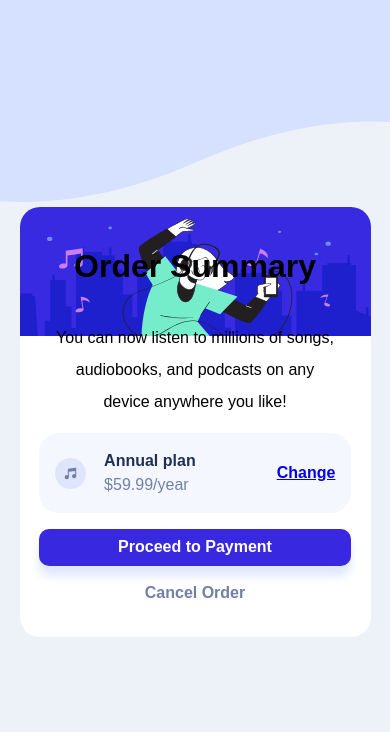
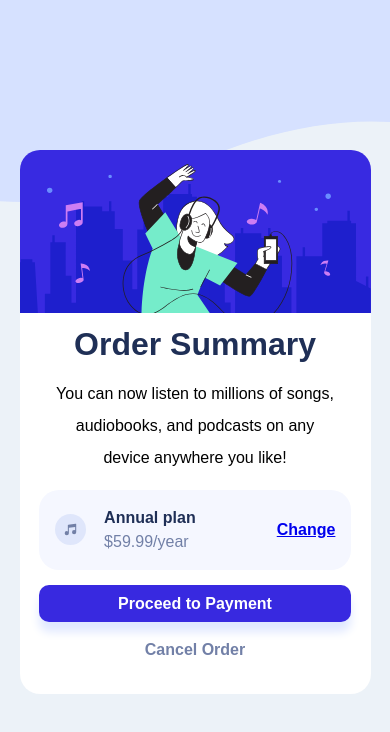
Before and after one commit to Nathan-Front/Order-Summary-Component, a plain HTML site: page index.html in a window 390 px wide. Drawn offline with Linux system fonts and the light colour scheme; a web font is replaced by a local one.

Commit message:
Update index.css

```diff
--- a/index.css
+++ b/index.css
@@ -29,7 +29,7 @@ body{
     width: 25%;
     border-radius: 20px;
 }
-.main-container>h2{
+.main-container>h1{
     margin: 60% 0 0 0;
     font-weight: 700;
     color: hsl(223, 47%, 23%);
@@ -110,7 +110,7 @@ body{
         padding: 5%;
         margin: 0 5%;
     }
-    .main-container>h2{
+    .main-container>h1{
         margin: 50% 0 0 0;
     }
     .main-container>p{
```
